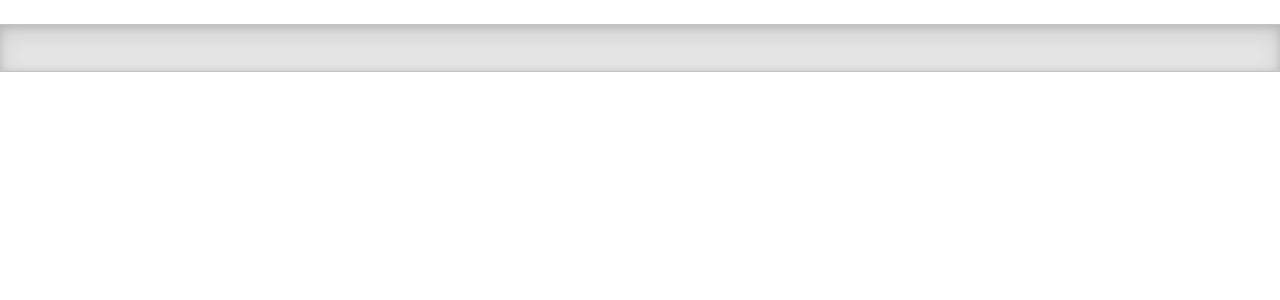
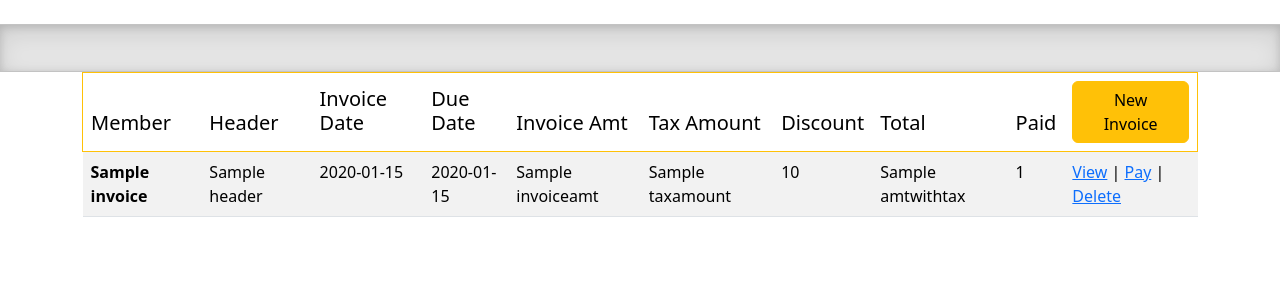
Before and after one commit to farman3074/cloud-desk, a Flask app: template templates/invoicing.html in a window 1280 px wide. Shown: the part 80-380 px from the top of the page. Run offline with Flask 3, Linux system fonts and the light colour scheme; the template is opened without the code that fills it: most values are stand-ins (such as "Sample title", 1, 10 or a date in 2020); some libraries are stand-ins or nearby versions.

Commit message:
added invoice aadition on booking and invoice view page

```diff
--- a/app.py
+++ b/app.py
@@ -1,7 +1,7 @@
 from flask import Flask,render_template,request,jsonify,redirect,url_for
 #import datafile
 from datetime import datetime
-from database import load_members_from_db,load_member_from_db, commit_member_to_db, load_spaces_from_db, load_space_from_db, commit_space_to_db, commit_booking_to_db,commit_ledger_to_db,load_bookings_from_db
+from database import load_members_from_db,load_member_from_db, commit_member_to_db, load_spaces_from_db, load_space_from_db, commit_space_to_db, commit_booking_to_db,commit_query_to_db,load_bookings_from_db,commit_invoice_to_db,load_invoices_from_db
 
 app = Flask(__name__)
 
@@ -76,10 +76,15 @@ def book_space(id):
 def commit_booking():
   query = "insert into bookings (memberID, spaceID, bookFrom, bookTo, bookRate, rateType, bookDate) Values (" + request.form.get('memberInput') +"," + request.form.get('spaceInput')  + ",'" + request.form.get('startInput') + "','" + request.form.get('endInput') + "'," + request.form.get('rateInput') + ",'" + request.form.get('ratetypeInput') + "','" + datetime.now().strftime("%Y-%m-%d %H:%M:%S") + "')"
   bookingID = commit_booking_to_db(query)
-  query = "insert into ledger (entryDate, bookingID, entryType, entryDesc, entryValue) values ('" + datetime.now().strftime("%Y-%m-%d %H:%M:%S") + "'," + str(bookingID['ID']) + ", 'SECURITY','Security Deposit'," + request.form.get('securityInput')+")"
-  result = commit_ledger_to_db(query)
-  query = "insert into ledger (entryDate, bookingID, entryType, entryDesc, entryValue) values ('" + datetime.now().strftime("%Y-%m-%d %H:%M:%S") + "'," + str(bookingID['ID']) + ", 'ADVANCE','Advance Deposit'," + request.form.get('advanceInput') +")"
-  result = commit_ledger_to_db(query)
+#  query = "insert into ledger (entryDate, bookingID, entryType, entryDesc, entryValue) values ('" + datetime.now().strftime("%Y-%m-%d %H:%M:%S") + "'," + str(bookingID['ID']) + ", 'SECURITY','Security Deposit'," + request.form.get('securityInput')+")"
+  invAmt = int(request.form.get('securityInput')) + int( request.form.get('advanceInput'))
+  query = "insert into invoices (createdon,invoicedate,duedate,memberID,header,footer,invoiceamt,amtwithtax) values ('" + datetime.now().strftime("%Y-%m-%d %H:%M:%S") + "','" + datetime.now().strftime("%Y-%m-%d") + "','" + datetime.now().strftime("%Y-%m-%d") + "'," + request.form.get('memberInput') + ",'Invoice for Security and Advance','Please pay by cheque or bank transfer to A/C # XXXXXX'," + str(invAmt) + ","+ str(invAmt) +")"
+  invoiceID = commit_invoice_to_db(query)
+  query = "insert into invoiceLI (invoiceID,itemNum,itemDesc,itemRate,itemqty,itemtotal,bookingID) values ('" + str(invoiceID['ID']) + "',1,'Security Deposit',0,1," + request.form.get('securityInput') + ",'" + str(bookingID['ID']) + "')"
+  result = commit_query_to_db(query)
+  query = "insert into invoiceLI (invoiceID,itemNum,itemDesc,itemRate,itemqty,itemtotal,bookingID) values ('" + str(invoiceID['ID']) + "',2,'Advance Rent',0,1," + request.form.get('advanceInput') + ",'" + str(bookingID['ID']) + "')"
+  result = commit_query_to_db(query)
+  #query = "insert into ledger (entryDate, bookingID, entryType, entryDesc, entryValue) values ('" + datetime.now().strftime("%Y-%m-%d %H:%M:%S") + "'," + str(bookingID['ID']) + ", 'ADVANCE','Advance Deposit'," + request.form.get('advanceInput') +")"
   query = "update spaces set isempty ='No' where ID = " + request.form.get('spaceInput')
   result = commit_space_to_db(query)
   return redirect("/spaces")
@@ -88,13 +93,16 @@ def commit_booking():
 
 @app.route("/invoicing")
 def show_invoices():
-  return render_template("invoicing.html", title="Invoicing")
+  invoices = load_invoices_from_db()
+  return render_template("invoicing.html", title="Invoicing", invoices=invoices)
 
 @app.route("/reporting")
 def show_reporting():
   return render_template("reporting.html", title="Reporting")
 
 
+
+
 print(__name__)
 if __name__ == "__main__" :
   app.run(host="0.0.0.0", debug=True)
--- a/templates/invoicing.html
+++ b/templates/invoicing.html
@@ -11,7 +11,26 @@
   <body>
     {% include 'header.html' %}
     <div class="container">
-
+      <table class="table table-striped">
+        <thead class="border border-warning">
+          <tr>
+            <th scope="col"><h5>Member</h5></th>
+            <th scope="col"><h5>Header</h5></th>
+            <th scope="col"><h5>Invoice Date</h5></th>
+            <th scope="col"><h5>Due Date</h5></th>
+            <th scope="col"><h5>Invoice Amt</h5></th>
+            <th scope="col"><h5>Tax Amount</h5></th>
+            <th scope="col"><h5>Discount</h5></th>
+            <th scope="col"><h5>Total</h5></th>
+            <th scope="col"><h5>Paid</h5></th>
+            <th scope="col"><a class="btn btn-warning" href="#" role="button">New Invoice</a></th>
+          </tr>
+        </thead>
+        <tbody>
+          {% include 'tableinvoice.html' %}
+        </tbody>
+      </table>
+       {% include 'footer.html' %}
     </div>
   </body>
 
--- /dev/null
+++ b/templates/tableinvoice.html
@@ -0,0 +1,14 @@
+{% for invoice in invoices %}
+    <tr>
+      <th scope="row">{{ invoice['name'] }}</th>
+      <td>{{ invoice['header'] }}</td>
+      <td>{{ invoice['invoicedate'] }}</td>
+      <td>{{ invoice['duedate'] }}</td>
+      <td>{{ invoice['invoiceamt'] }}</td>
+      <td>{{ invoice['taxamount'] }}</td>
+      <td>{{ invoice['discount'] }}</td>
+      <td>{{ invoice['amtwithtax'] }}</td>
+      <td>{{ invoice['ispaid'] }}</td>
+      <td><a href="/viewinvoice/{{invoice['ID']}}">View</a> | <a href="/payinvoice/{{invoice['ID']}}" >Pay</a></div> | <a href="#" >Delete</a></div></td>
+
+{% endfor %}
```
Also changed, not shown: database.py (+17 -1 lines).
